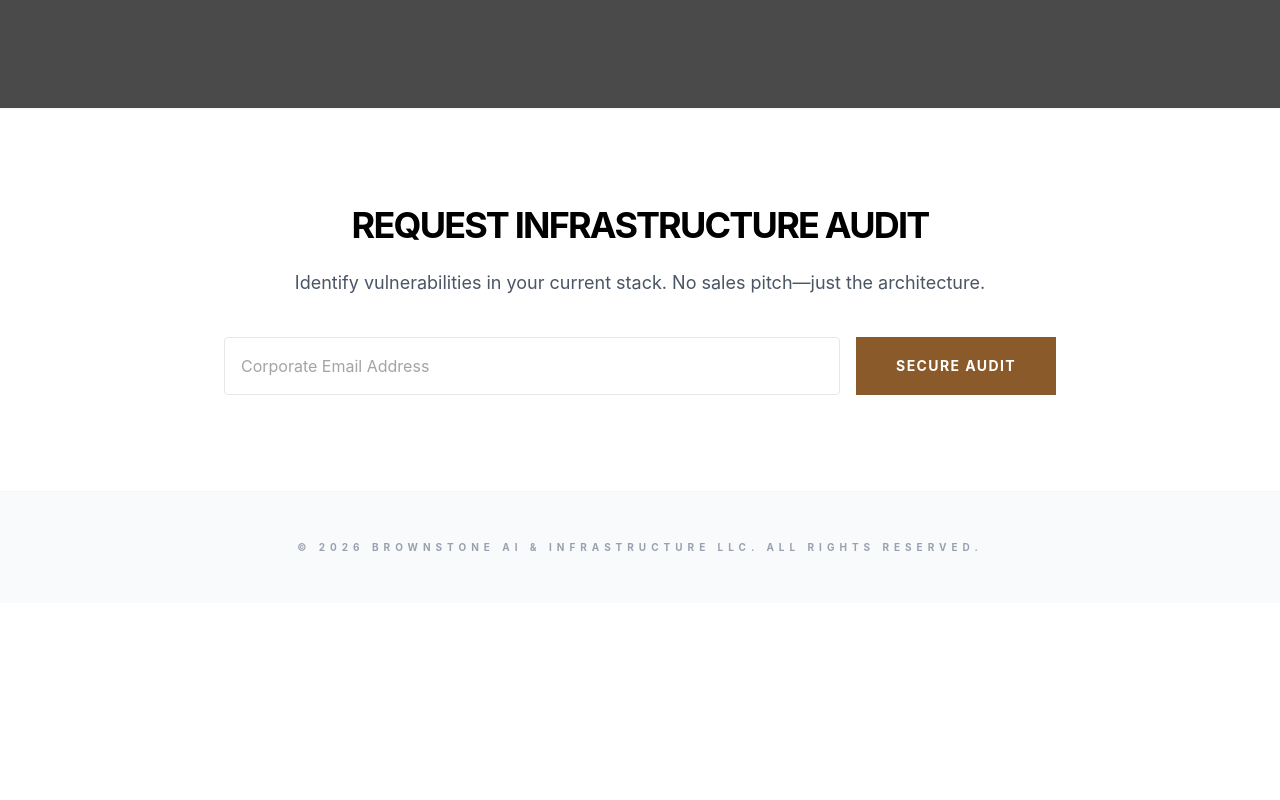
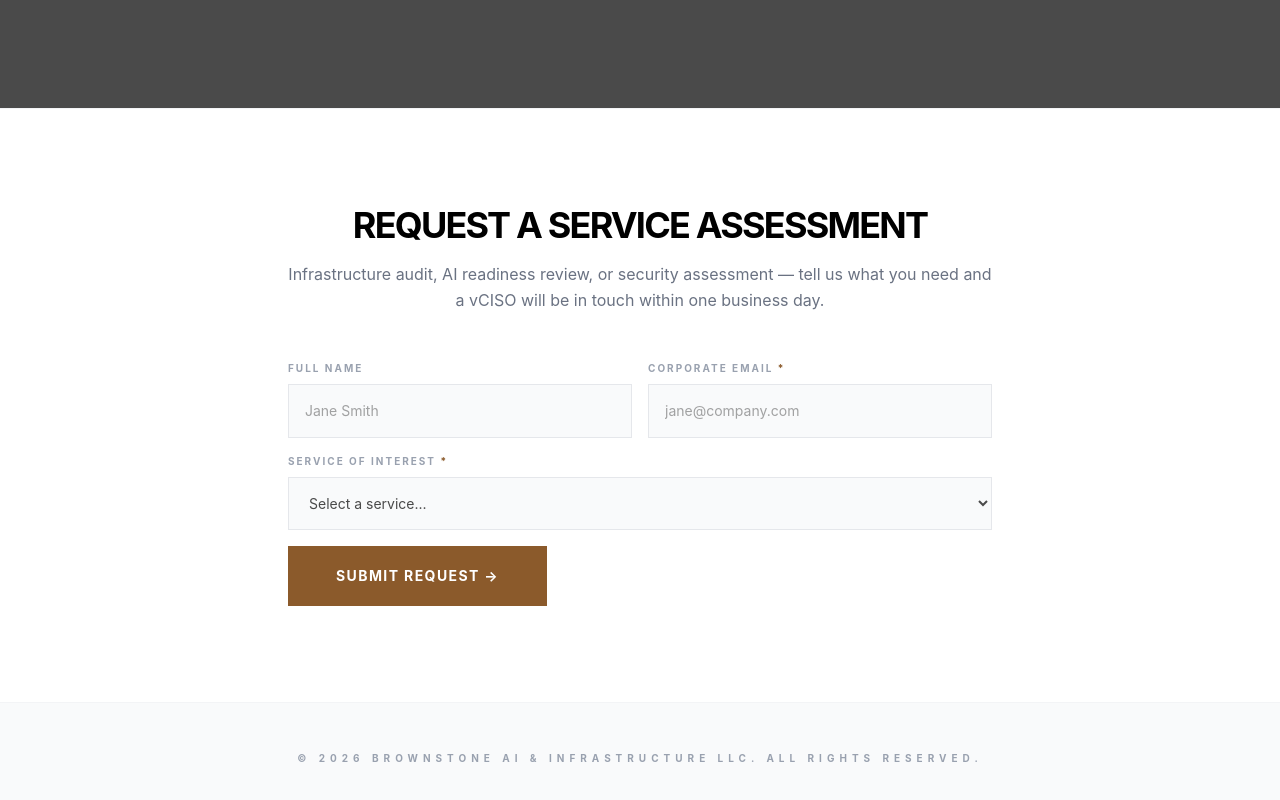
Before and after one commit to BAI-mychael/brownstone-web, a React (Vite) app: page / in a window 1280 px wide. Shown: the part 1748-2548 px from the top of the page. Before the commit the page ends 2351 px from the top, so only its background shows below. Built offline with nearby package versions, Linux system fonts and the light colour scheme.

Commit message:
fix: replace Strapi with Supabase for lead capture, upgrade form with service selector

```diff
--- a/src/App.jsx
+++ b/src/App.jsx
@@ -9,8 +9,9 @@ const App = () => {
   ]);
   const [isTyping, setIsTyping] = useState(false);
 
-  // --- STATE FOR LEAD CAPTURE (Step 08) ---
+  // --- STATE FOR LEAD CAPTURE ---
   const [isSubmitting, setIsSubmitting] = useState(false);
+  const [submitStatus, setSubmitStatus] = useState(null); // 'success' | 'error'
 
   const handleChat = (e) => {
     e.preventDefault();
@@ -31,26 +32,35 @@ const App = () => {
     }, 1000);
   };
 
-  // --- STEP 08: LEAD CAPTURE LOGIC ---
+  // --- LEAD CAPTURE LOGIC (Supabase) ---
   const handleAuditRequest = async (e) => {
     e.preventDefault();
     setIsSubmitting(true);
+    setSubmitStatus(null);
 
     const formData = new FormData(e.target);
     const emailInput = formData.get('auditEmail');
+    const nameInput = formData.get('auditName');
+    const serviceInput = formData.get('serviceInterest');
 
     try {
       const { error } = await supabase
-        .from('leads') // Ensure your table name in Supabase is exactly 'leads'
-        .insert([{ email: emailInput, source: 'homepage_audit' }]);
+        .from('leads')
+        .insert([{
+          email: emailInput,
+          full_name: nameInput || null,
+          message: null,
+          service_interest: serviceInput || 'audit',
+          source: 'homepage_audit'
+        }]);
 
       if (error) throw error;
 
-      alert('Audit Request Logged. Our vCISO will be in touch shortly.');
+      setSubmitStatus('success');
       e.target.reset();
     } catch (error) {
-      console.error('Data transmission error:', error);
-      alert('Secure connection interrupted. Please try again or contact support.');
+      console.error('Lead capture error:', error);
+      setSubmitStatus('error');
     } finally {
       setIsSubmitting(false);
     }
@@ -211,28 +221,76 @@ const App = () => {
         </div>
       </section>
 
-      {/* --- 5. LEAD CAPTURE (Step 08 ACTIVE) --- */}
+      {/* --- 5. LEAD CAPTURE --- */}
       <section id="audit" className="py-24 bg-white border-t border-gray-100">
-        <div className="max-w-4xl mx-auto px-8 text-center">
-          <h2 className="text-4xl font-bold text-brownstone-black mb-6 tracking-tighter uppercase">Request Infrastructure Audit</h2>
-          <p className="text-gray-600 mb-10 text-lg">Identify vulnerabilities in your current stack. No sales pitch—just the architecture.</p>
+        <div className="max-w-3xl mx-auto px-8 text-center">
+          <h2 className="text-4xl font-bold text-brownstone-black mb-4 tracking-tighter uppercase">Request a Service Assessment</h2>
+          <p className="text-gray-500 mb-12 text-base leading-relaxed">
+            Infrastructure audit, AI readiness review, or security assessment — tell us what you need and a vCISO will be in touch within one business day.
+          </p>
 
-          <form onSubmit={handleAuditRequest} className="flex flex-col md:flex-row gap-4">
+          {submitStatus === 'success' ? (
+            <div className="border border-brownstone-brown bg-brownstone-brown/5 p-10 text-left">
+              <p className="text-[10px] font-bold uppercase tracking-[0.3em] text-brownstone-brown mb-2">Transmission Confirmed</p>
+              <p className="text-xl font-bold text-brownstone-black mb-2">Request Received.</p>
+              <p className="text-gray-500 text-sm">Our vCISO team will review your request and respond within one business day. Check your inbox for a confirmation.</p>
+            </div>
+          ) : (
+            <form onSubmit={handleAuditRequest} className="text-left space-y-4">
+              <div className="grid md:grid-cols-2 gap-4">
+                <div>
+                  <label className="block text-[10px] font-bold uppercase tracking-[0.2em] text-gray-400 mb-2">Full Name</label>
+                  <input
+                    name="auditName"
+                    type="text"
+                    placeholder="Jane Smith"
+                    className="w-full p-4 border border-gray-200 focus:border-brownstone-brown outline-none text-sm bg-gray-50"
+                  />
+                </div>
+                <div>
+                  <label className="block text-[10px] font-bold uppercase tracking-[0.2em] text-gray-400 mb-2">Corporate Email <span className="text-brownstone-brown">*</span></label>
                   <input
                     name="auditEmail"
                     type="email"
-              placeholder="Corporate Email Address"
+                    placeholder="jane@company.com"
                     required
-              className="flex-grow p-4 border border-gray-200 rounded-sm focus:border-brownstone-brown outline-none"
+                    className="w-full p-4 border border-gray-200 focus:border-brownstone-brown outline-none text-sm bg-gray-50"
                   />
+                </div>
+              </div>
+
+              <div>
+                <label className="block text-[10px] font-bold uppercase tracking-[0.2em] text-gray-400 mb-2">Service of Interest <span className="text-brownstone-brown">*</span></label>
+                <select
+                  name="serviceInterest"
+                  required
+                  className="w-full p-4 border border-gray-200 focus:border-brownstone-brown outline-none text-sm bg-gray-50 text-brownstone-gray"
+                >
+                  <option value="">Select a service...</option>
+                  <option value="ai_audit">AI Security Audit — Adversarial review of AI workflows & agents</option>
+                  <option value="ai_readiness">AI Readiness Assessment — Evaluate staff & business AI maturity</option>
+                  <option value="infrastructure_audit">Infrastructure Audit — Zero-Trust, ZTNA, compliance review</option>
+                  <option value="msp">MSP Services — 24x7 monitoring, helpdesk, managed IT</option>
+                  <option value="capstone">Capstone Program — AI implementation program inquiry</option>
+                  <option value="general">General Inquiry</option>
+                </select>
+              </div>
+
+              {submitStatus === 'error' && (
+                <p className="text-red-500 text-xs font-bold uppercase tracking-widest">
+                  ⚠ Transmission failed. Please try again or email us directly.
+                </p>
+              )}
+
               <button
                 type="submit"
                 disabled={isSubmitting}
-              className={`bg-brownstone-brown text-white px-10 py-4 font-bold uppercase tracking-widest text-sm transition ${isSubmitting ? 'opacity-50 cursor-not-allowed' : 'hover:bg-brownstone-black'}`}
+                className={`w-full md:w-auto bg-brownstone-brown text-white px-12 py-5 font-bold uppercase tracking-widest text-sm transition ${isSubmitting ? 'opacity-50 cursor-not-allowed' : 'hover:bg-brownstone-black'}`}
               >
-              {isSubmitting ? 'Transmitting...' : 'Secure Audit'}
+                {isSubmitting ? 'Transmitting...' : 'Submit Request →'}
               </button>
             </form>
+          )}
         </div>
       </section>
 
```
Lines whose indentation alone changed are shown as unchanged.
